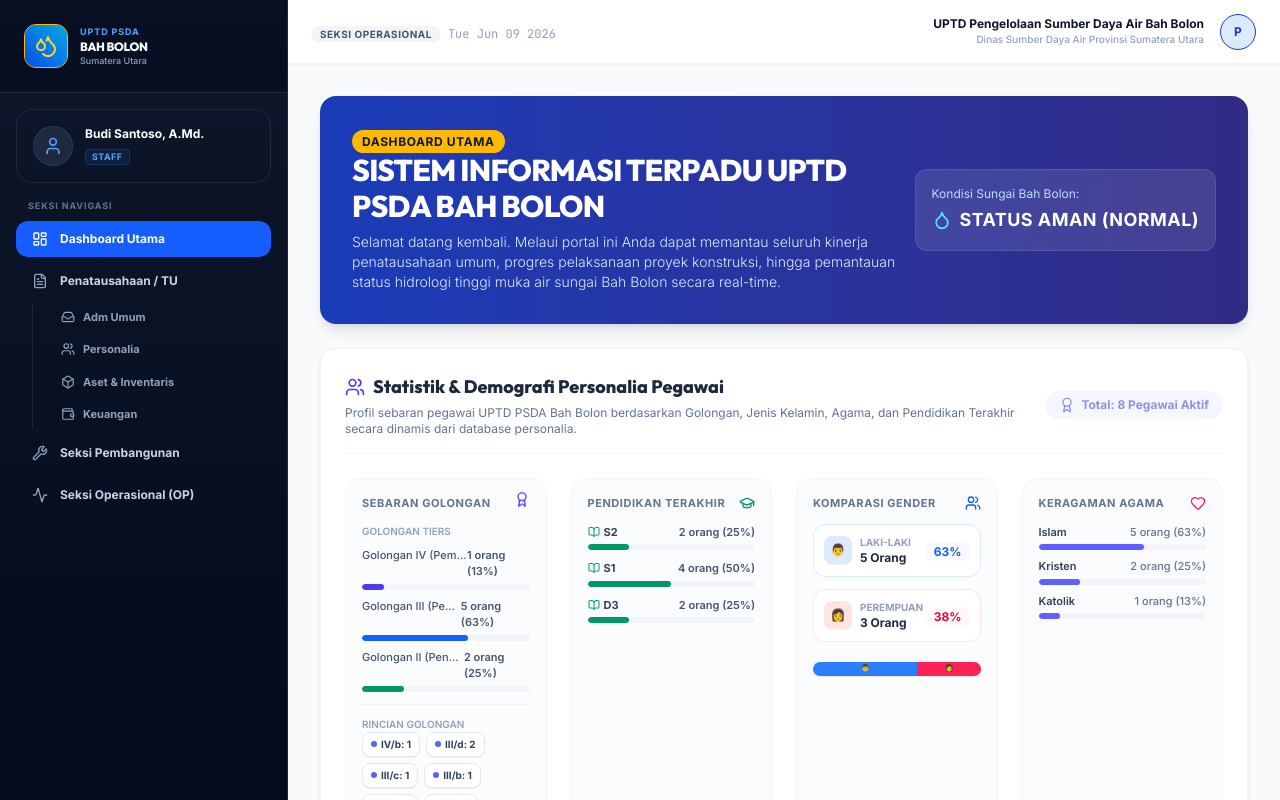
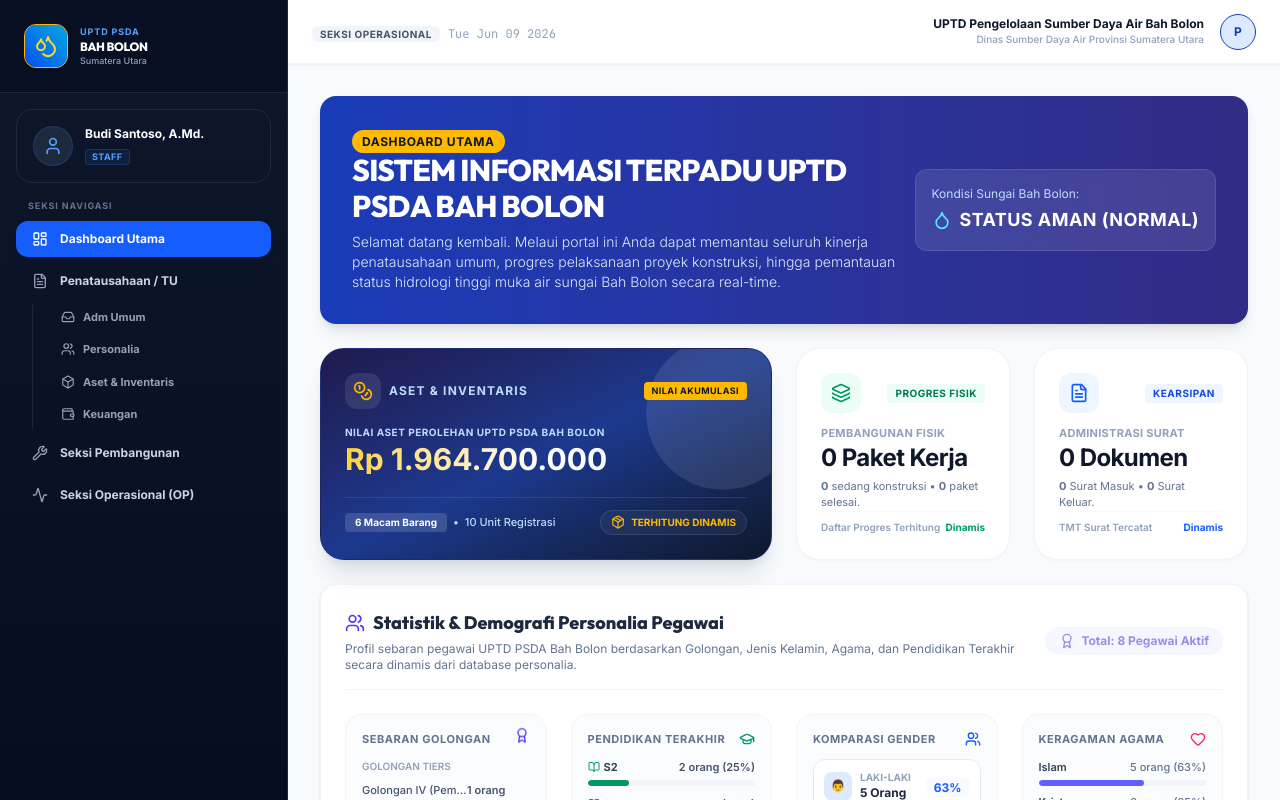
Before and after one commit to asidodaharo-art/sipadu-bb, a React (Vite) app: page / in a window 1280 px wide. Both pictures are taken after a click on the button 640 px from the left and 722 px from the top of the page. Shown: the top 800 px of the page. Built offline with nearby package versions, Linux system fonts and the light colour scheme.

Commit message:
feat: add initial assets data and dashboard summary
Initialize default asset data and integrate total asset valuation into the dashboard to support inventory monitoring.

```diff
--- a/src/App.tsx
+++ b/src/App.tsx
@@ -8,7 +8,8 @@ import {
   INITIAL_WATER_LOGS,
   INITIAL_DAMAGE_REPORTS,
   INITIAL_PROFILE,
-  INITIAL_FOOTER
+  INITIAL_FOOTER,
+  INITIAL_ASSETS
 } from './initial_data';
 import Login from './components/Login';
 import Dashboard from './components/Dashboard';
@@ -76,7 +77,7 @@ export default function App() {
 
   const [assets, setAssets] = useState<Asset[]>(() => {
     const saved = localStorage.getItem('uptd_v3_assets');
-    return saved ? JSON.parse(saved) : [];
+    return saved ? JSON.parse(saved) : INITIAL_ASSETS;
   });
 
   const [finances, setFinances] = useState<FinanceTransaction[]>(() => {
@@ -638,6 +639,7 @@ export default function App() {
                 waterLogs={waterLogs}
                 damageReports={damageReports}
                 instansiName={profile.name}
+                assets={assets}
               />
             )}
 
--- a/src/components/Dashboard.tsx
+++ b/src/components/Dashboard.tsx
@@ -1,5 +1,5 @@
 import React from 'react';
-import { Mail, Project, WaterLog, DamageReport, Staff } from '../types';
+import { Mail, Project, WaterLog, DamageReport, Staff, Asset } from '../types';
 import {
   Droplet,
   Layers,
@@ -17,7 +17,9 @@ import {
   Award,
   BookOpen,
   Heart,
-  Briefcase
+  Briefcase,
+  Coins,
+  Package
 } from 'lucide-react';
 import { motion } from 'motion/react';
 
@@ -28,9 +30,10 @@ interface DashboardProps {
   waterLogs: WaterLog[];
   damageReports: DamageReport[];
   instansiName: string;
+  assets: Asset[];
 }
 
-export default function Dashboard({ mails, staff, projects, waterLogs, damageReports, instansiName }: DashboardProps) {
+export default function Dashboard({ mails, staff, projects, waterLogs, damageReports, instansiName, assets = [] }: DashboardProps) {
   // Key Stats
   const activeProjectsCount = projects.filter(p => p.status === 'Konstruksi').length;
   const completedProjectsCount = projects.filter(p => p.status === 'Selesai').length;
@@ -162,6 +165,10 @@ export default function Dashboard({ mails, staff, projects, waterLogs, damageRep
     .map(level => ({ name: level, count: eduDistribution[level] || 0 }))
     .filter(item => item.count > 0);
 
+  // Calculate Total Assets Value (Nilai Aset PSDA Bah Bolon)
+  const totalAssetValue = assets.reduce((sum, a) => sum + ((a.price || 0) * (a.quantity || 1)), 0);
+  const totalAssetCount = assets.reduce((sum, a) => sum + (a.quantity || 1), 0);
+
   return (
     <div className="space-y-6" id="dashboard-tab-content">
       {/* Header and Welcome */}
@@ -194,6 +201,110 @@ export default function Dashboard({ mails, staff, projects, waterLogs, damageRep
             </div>
           </div>
         </div>
+      </div>
+
+      {/* SECTION: RINGKASAN DATA & NILAI ASET UTAMA */}
+      <div className="grid grid-cols-1 md:grid-cols-2 lg:grid-cols-4 gap-6" id="dashboard-kpi-grid">
+
+        {/* Card 1: Nilai Aset PSDA Bah Bolon (Primary Highlight Card) */}
+        <div className="md:col-span-2 bg-gradient-to-br from-indigo-950 via-blue-900 to-slate-900 text-white p-6 rounded-3xl shadow-xl flex flex-col justify-between relative overflow-hidden border border-indigo-900/40 shadow-indigo-950/10 min-h-[170px]" id="kpi-nilai-aset-card">
+          <div className="absolute right-0 top-0 bottom-0 opacity-10 pointer-events-none">
+            <svg viewBox="0 0 100 100" className="w-48 h-48 transform translate-x-12 -translate-y-8 fill-white">
+              <circle cx="50" cy="50" r="40" />
+            </svg>
+          </div>
+
+          <div className="relative z-10 space-y-4">
+            <div className="flex items-center justify-between">
+              <div className="flex items-center space-x-2">
+                <span className="p-2 bg-white/10 rounded-xl backdrop-blur-xs">
+                  <Coins className="w-5 h-5 text-amber-400" />
+                </span>
+                <span className="text-xs font-extrabold text-blue-200 uppercase tracking-widest">ASET &amp; INVENTARIS</span>
+              </div>
+              <span className="bg-amber-400 text-slate-900 font-extrabold text-[9px] px-2 py-0.5 rounded tracking-wider uppercase">
+                Nilai Akumulasi
+              </span>
+            </div>
+
+            <div className="space-y-1">
+              <div className="text-[10px] text-blue-200 font-bold uppercase tracking-wider">
+                NILAI ASET PEROLEHAN UPTD PSDA BAH BOLON
+              </div>
+              <div className="text-2xl md:text-3xl font-black bg-gradient-to-r from-amber-300 via-white to-blue-100 bg-clip-text text-transparent leading-none">
+                Rp {totalAssetValue.toLocaleString('id-ID')}
+              </div>
+            </div>
+          </div>
+
+          <div className="relative z-10 pt-3 border-t border-white/10 flex justify-between items-center text-[11px] text-blue-200 font-medium">
+            <div className="flex items-center gap-1.5">
+              <span className="bg-white/15 px-2.5 py-0.5 rounded font-extrabold text-white text-[10px]">
+                {assets.length} Macam Barang
+              </span>
+              <span>&bull;</span>
+              <span>{totalAssetCount} Unit Registrasi</span>
+            </div>
+            <span className="text-[10px] text-amber-400 font-black uppercase flex items-center gap-1.5 bg-white/5 px-2.5 py-1 rounded-full border border-white/10">
+              <Package className="w-3.5 h-3.5" /> Terhitung Dinamis
+            </span>
+          </div>
+        </div>
+
+        {/* Card 2: Kinerja Pembangunan */}
+        <div className="bg-white p-6 rounded-3xl border border-slate-100 shadow-sm shadow-indigo-100/30 flex flex-col justify-between" id="kpi-pembangunan-card">
+          <div className="space-y-3">
+            <div className="flex items-center justify-between">
+              <div className="p-2.5 bg-emerald-50 rounded-xl text-emerald-600">
+                <Layers className="w-5 h-5" />
+              </div>
+              <span className="text-[10px] font-extrabold bg-emerald-50 text-emerald-700 px-2 py-0.5 rounded uppercase tracking-wider">
+                PROGRES FISIK
+              </span>
+            </div>
+            <div>
+              <div className="text-[11px] text-slate-400 font-bold uppercase tracking-wide">Pembangunan Fisik</div>
+              <div className="text-2xl font-black text-slate-850 tracking-tight">
+                {projects.length} Paket Kerja
+              </div>
+              <p className="text-[11px] text-slate-500 mt-1">
+                <strong>{activeProjectsCount}</strong> sedang konstruksi &bull; <strong>{completedProjectsCount}</strong> paket selesai.
+              </p>
+            </div>
+          </div>
+          <div className="pt-2 border-t border-slate-50 text-[10px] text-slate-400 font-semibold flex justify-between items-center">
+            <span>Daftar Progres Terhitung</span>
+            <span className="text-emerald-600 font-bold">Dinamis</span>
+          </div>
+        </div>
+
+        {/* Card 3: Administrasi Umum & Surat */}
+        <div className="bg-white p-6 rounded-3xl border border-slate-100 shadow-sm shadow-indigo-100/30 flex flex-col justify-between" id="kpi-kearsipan-card">
+          <div className="space-y-3">
+            <div className="flex items-center justify-between">
+              <div className="p-2.5 bg-blue-50 rounded-xl text-blue-600">
+                <FileText className="w-5 h-5" />
+              </div>
+              <span className="text-[10px] font-extrabold bg-blue-50 text-blue-700 px-2 py-0.5 rounded uppercase tracking-wider">
+                KEARSIPAN
+              </span>
+            </div>
+            <div>
+              <div className="text-[11px] text-slate-400 font-bold uppercase tracking-wide">Administrasi Surat</div>
+              <div className="text-2xl font-black text-slate-850 tracking-tight">
+                {mailCount} Dokumen
+              </div>
+              <p className="text-[11px] text-slate-500 mt-1">
+                <strong>{mails.filter(m => m.type === 'masuk').length}</strong> Surat Masuk &bull; <strong>{mails.filter(m => m.type === 'keluar').length}</strong> Surat Keluar.
+              </p>
+            </div>
+          </div>
+          <div className="pt-2 border-t border-slate-50 text-[10px] text-slate-400 font-semibold flex justify-between items-center">
+            <span>TMT Surat Tercatat</span>
+            <span className="text-blue-600 font-bold">Dinamis</span>
+          </div>
+        </div>
+
       </div>
 
 
--- a/src/initial_data.ts
+++ b/src/initial_data.ts
@@ -1,4 +1,4 @@
-import { User, Mail, Staff, Project, WaterLog, DamageReport, InstansiProfile, FooterConfig } from './types';
+import { User, Mail, Staff, Project, WaterLog, DamageReport, InstansiProfile, FooterConfig, Asset } from './types';
 
 export const INITIAL_USERS: User[] = [
   {
@@ -206,3 +206,84 @@ export const INITIAL_FOOTER: FooterConfig = {
   footerText: 'Sistem Informasi Terpadu UPTD PSDA Bah Bolon Dinas Sumber Daya Air, Cipta Karya dan Tata Ruang Provinsi Sumatera Utara.',
   copyrightText: '© 2026 UPTD PSDA Bah Bolon. Hak Cipta Dilindungi Undang-Undang.'
 };
+
+export const INITIAL_ASSETS: Asset[] = [
+  {
+    id: 'a-1',
+    name: 'Laptop Admin HP ProBook 440 G9',
+    code: 'KIB-B.2026.0021',
+    condition: 'Baik',
+    location: 'Ruang Tata Usaha (TU)',
+    quantity: 1,
+    purchaseDate: '2026-02-15',
+    kibCategory: 'KIB B',
+    price: 14500000,
+    brand: 'HP',
+    notes: 'Digunakan oleh Hadi Wijaya, S.T. untuk input dokumen penatausahaan'
+  },
+  {
+    id: 'a-2',
+    name: 'GPS Handheld Garmin Oregon 750',
+    code: 'KIB-B.2025.0114',
+    condition: 'Baik',
+    location: 'Gudang Lapangan UPTD',
+    quantity: 2,
+    purchaseDate: '2025-06-12',
+    kibCategory: 'KIB B',
+    price: 8200000,
+    brand: 'Garmin',
+    notes: 'Operational survey hidrologi dan debit aliran sub-bendung'
+  },
+  {
+    id: 'a-3',
+    name: 'Alat Ukur Debit Air (Current Meter) Flowatch FL-03',
+    code: 'KIB-B.2024.0042',
+    condition: 'Baik',
+    location: 'Gudang Alat Deteksi',
+    quantity: 1,
+    purchaseDate: '2024-11-20',
+    kibCategory: 'KIB B',
+    price: 24800000,
+    brand: 'Flowatch',
+    notes: 'Dipakai untuk mengukur laju debit aliran sungai sub-DAS Bah Bolon'
+  },
+  {
+    id: 'a-4',
+    name: 'Gedung Kantor UPTD PSDA Bah Bolon',
+    code: 'KIB-C.1994.0001',
+    condition: 'Baik',
+    location: 'Jl. Merdeka No. 45, Pematangsiantar',
+    quantity: 1,
+    purchaseDate: '1994-10-01',
+    kibCategory: 'KIB C',
+    price: 1450000000,
+    brand: 'Pemerintah Provinsi SU',
+    notes: 'Gedung operasional utama UPTD PSDA Bah Bolon'
+  },
+  {
+    id: 'a-5',
+    name: 'Mobil Pick-Up Operasional Isuzu D-Max 4x4',
+    code: 'KIB-B.2021.0005',
+    condition: 'Baik',
+    location: 'Garasi UPTD',
+    quantity: 1,
+    purchaseDate: '2021-03-10',
+    kibCategory: 'KIB B',
+    price: 385000000,
+    brand: 'Isuzu',
+    notes: 'Kendaraan dinas darurat bencana banjir dan survei lapangan'
+  },
+  {
+    id: 'a-6',
+    name: 'Pintu Air Pengatur Sekunder Baja Cor-Aluminium 120cm',
+    code: 'KIB-D.2023.0031',
+    condition: 'Baik',
+    location: 'Bendung Bah Bolon (Sektor Kanan)',
+    quantity: 4,
+    purchaseDate: '2023-08-15',
+    kibCategory: 'KIB D',
+    price: 18500000,
+    brand: 'Barata Indonesia',
+    notes: 'Aset konstruksi pintu pembagi debit air irigasi'
+  }
+];
```
